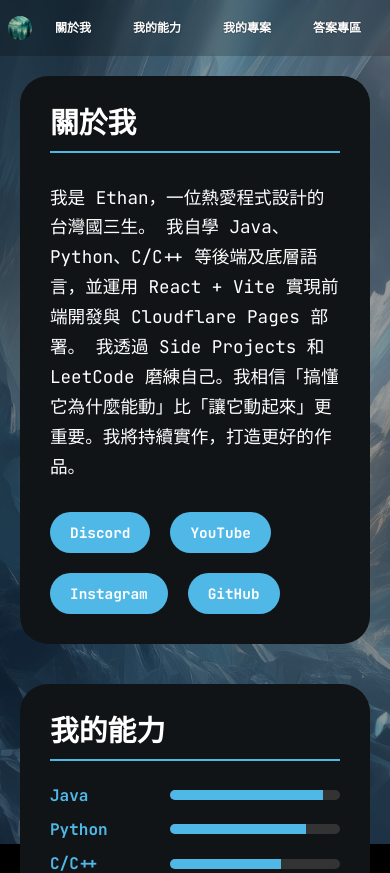
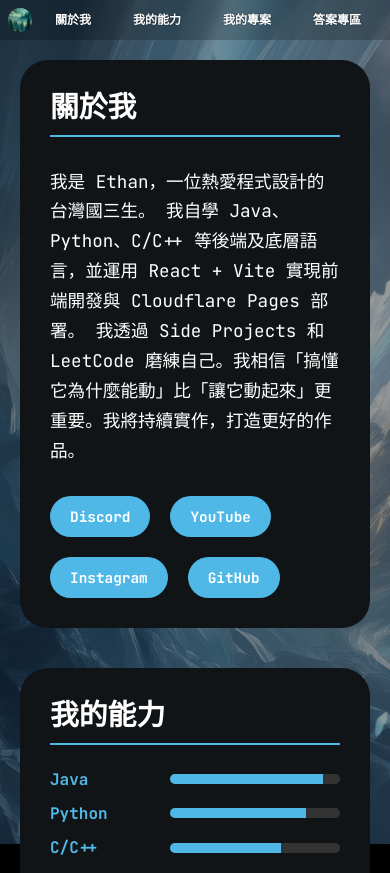
Before and after one commit to Ethan8787/web, a React (Vite) app: page / in a window 390 px wide. Shown: the top 873 px of the page. Built offline with nearby package versions, Linux system fonts and the light colour scheme.

Commit message:
try to fix mobile view

```diff
--- a/src/components/Navbar.css
+++ b/src/components/Navbar.css
@@ -56,7 +56,7 @@
     }
     .nav-link {
         font-size: 0.75rem;
-        padding: 1rem 1rem;
+        padding: 0.5rem 0.5rem;
         flex-grow: 1;
         text-align: center;
     }
```
